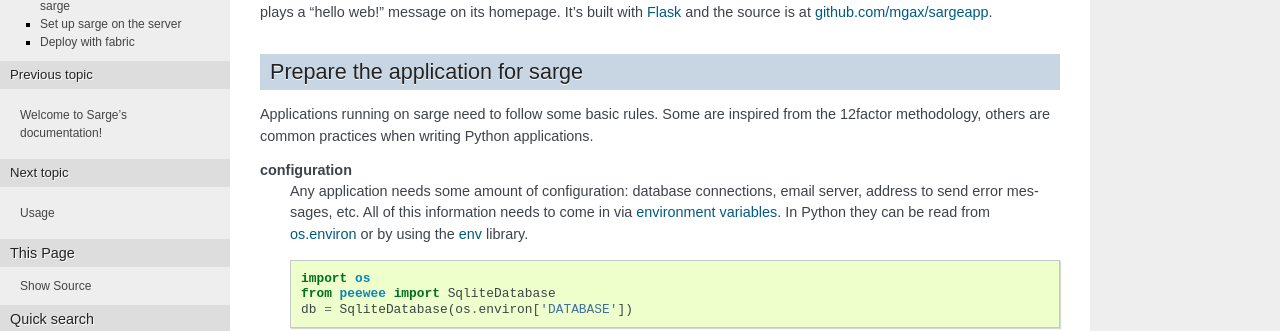
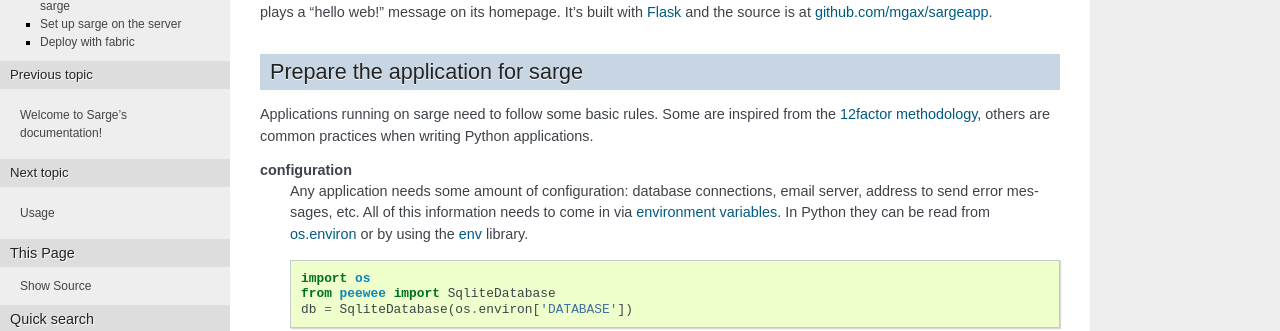
Before and after one commit to mgax/airship, a Sphinx documentation site: the page built from docs/quickstart.rst, in a window 1280 px wide. Shown: the part 129-460 px from the top of the page. Built offline with Sphinx 7.4.7, drawn with Linux system fonts in a browser that asks for light colours; some of the changed lines change nothing that is shown.

Commit message:
add missing link

```diff
--- a/docs/quickstart.rst
+++ b/docs/quickstart.rst
@@ -12,10 +12,10 @@ at `github.com/mgax/sargeapp`_.
 Prepare the application for sarge
 ---------------------------------
 Applications running on sarge need to follow some basic rules. Some are
-inspired from the 12factor methodology, others are common practices when
+inspired from the `12factor methodology`_, others are common practices when
 writing Python applications.
 
-.. _12factor: http://www.12factor.net/
+.. _12factor methodology: http://www.12factor.net/
 
 **configuration**
     Any application needs some amount of configuration: database
```
